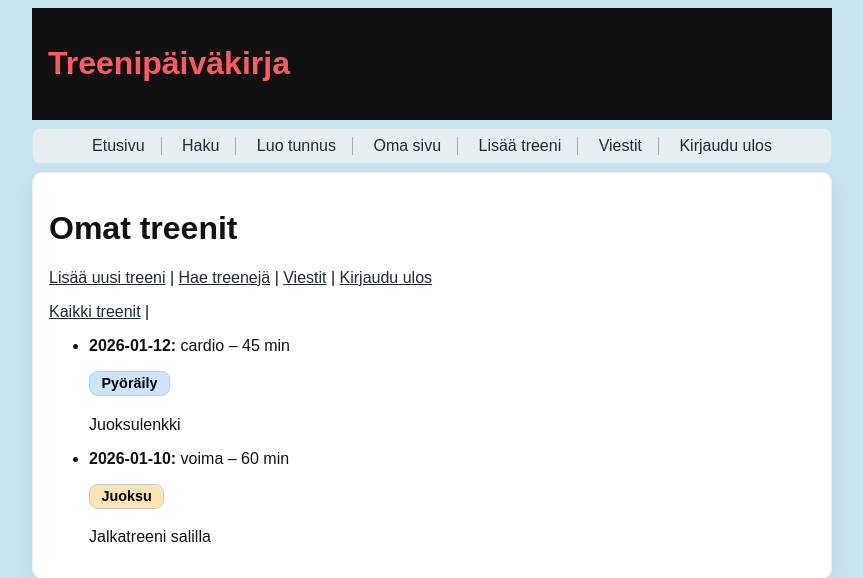
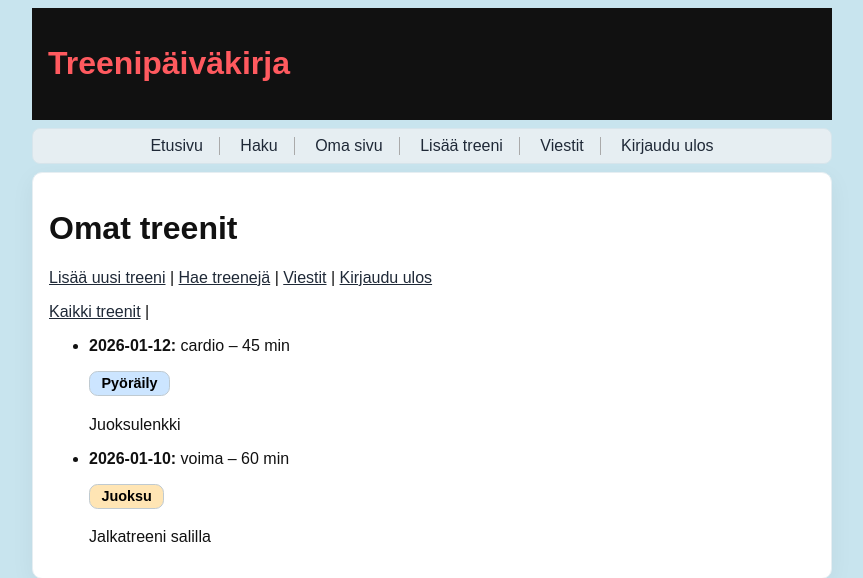
Before and after one commit to AnnaKivekass/Treenipaivakirja, a Flask app: page / in a window 1280 px wide. Shown: the top 578 px of the page, without its empty margins (208-1071 px from the left). Run offline with Flask 3, Linux system fonts and the light colour scheme; the visitor is signed in with stand-in values (Sample User, id 1); data comes from the database, SQL or seed files in the repository.

Commit message:
fix navigation for logged in users

```diff
--- a/templates/base.html
+++ b/templates/base.html
@@ -8,29 +8,29 @@
 </head>
 <body>
 
-  <div class="header">
+  <header class="header">
     <h1>Treenipäiväkirja</h1>
-  </div>
+  </header>
 
-  <div class="nav">
-    <nav>
+  <nav class="nav">
     <ul>
       <li><a href="{{ url_for('index') }}">Etusivu</a></li>
       <li><a href="{{ url_for('search') }}">Haku</a></li>
-        <li><a href="{{ url_for('register') }}">Luo tunnus</a></li>
+
       {% if session.get('user_id') %}
         <li><a href="{{ url_for('profile') }}">Oma sivu</a></li>
         <li><a href="{{ url_for('add_workout') }}">Lisää treeni</a></li>
         <li><a href="{{ url_for('messages_route') }}">Viestit</a></li>
         <li><a href="{{ url_for('logout') }}">Kirjaudu ulos</a></li>
       {% else %}
+        <li><a href="{{ url_for('register') }}">Luo tunnus</a></li>
         <li><a href="{{ url_for('login') }}">Kirjaudu sisään</a></li>
       {% endif %}
     </ul>
   </nav>
-  </div>
 
-  <div class="content">
+  <main class="content">
+
     {% with messages = get_flashed_messages(with_categories=true) %}
       {% if messages %}
         <div class="flash-messages">
@@ -44,7 +44,8 @@
     {% endwith %}
 
     {% block content %}{% endblock %}
-  </div>
+
+  </main>
 
 </body>
 </html>
```
Lines whose indentation alone changed are shown as unchanged.
